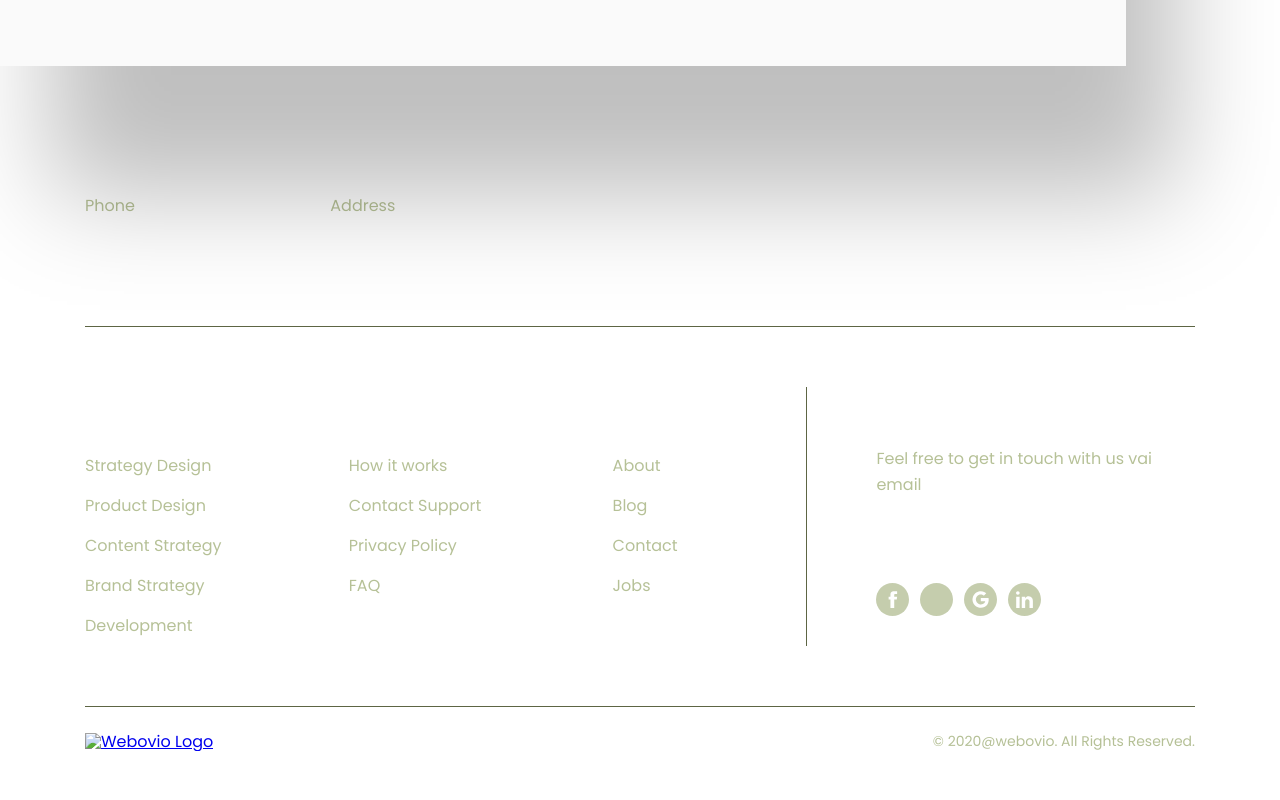
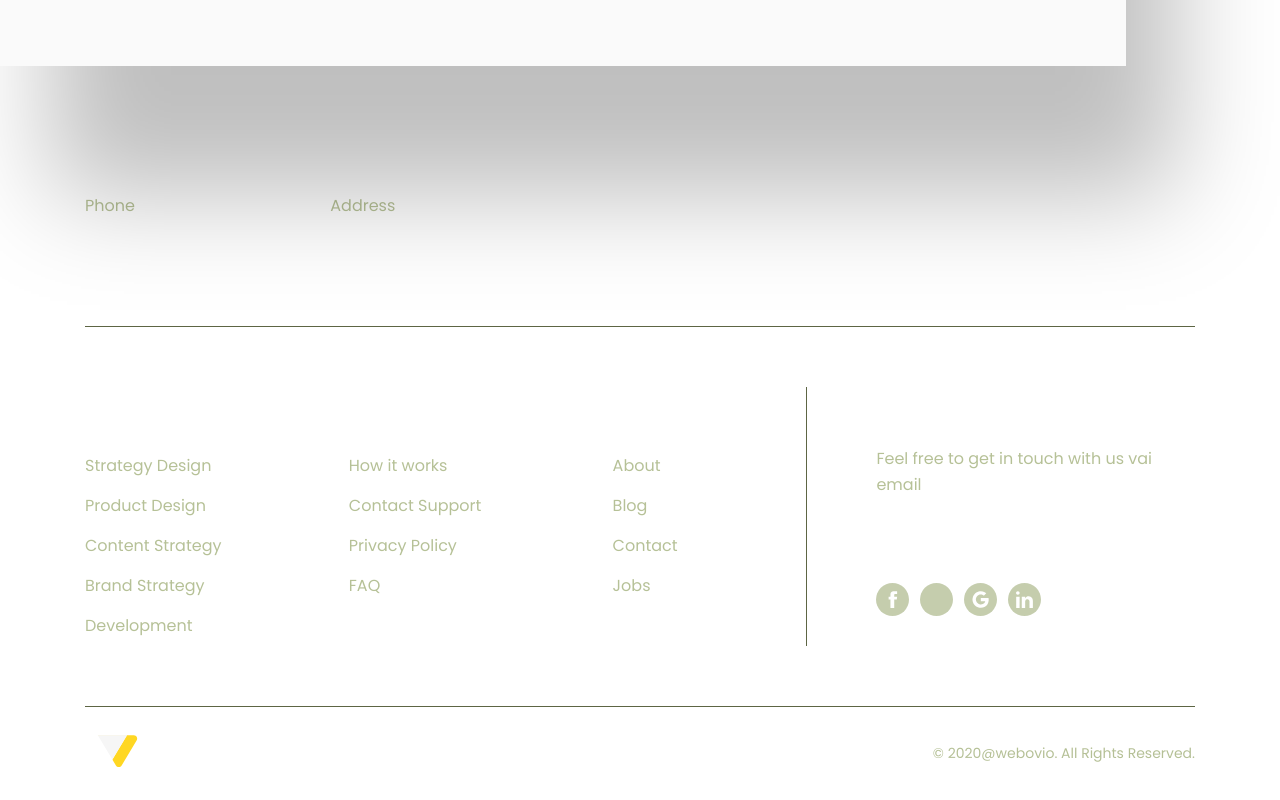
Before and after one commit to YuriySko/webovio, a plain HTML site: page index.html in a window 1280 px wide. Shown: the part 1916-2716 px from the top of the page. Before the commit the page ends 2692 px from the top, so only its background shows below. Drawn offline with Linux system fonts and the light colour scheme; the site is published under a folder, as on GitHub Pages, so addresses that start at the root find nothing.

Commit message:
Update index.html

```diff
--- a/index.html
+++ b/index.html
@@ -195,7 +195,7 @@
 
                 <div class="footer-bottom">
                     <a href="#!" class="logo">
-                        <img src="/img/Logo.svg" alt="Webovio Logo" />
+                        <img src="./img/Logo.svg" alt="Webovio Logo" />
                     </a>
                     <small class="copyright">&copy;&nbsp;2020@webovio. All Rights Reserved.</small>
                 </div>
```
